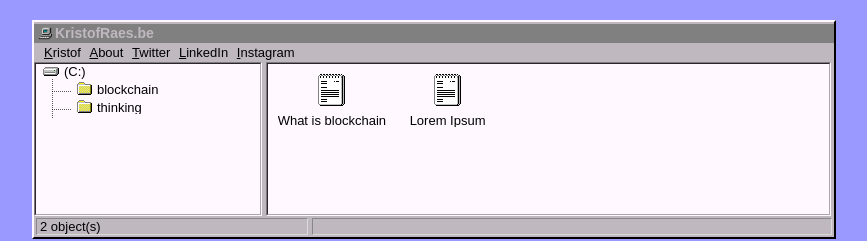
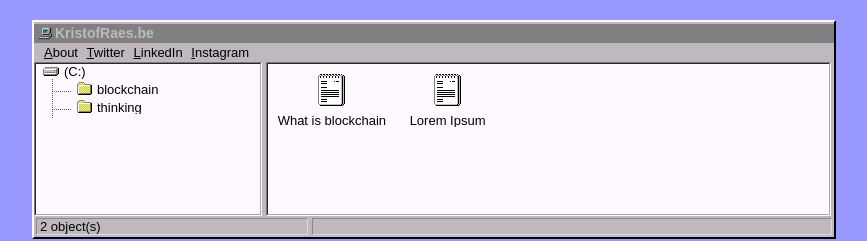
Before and after one commit to kristofraes/kraes, a Jekyll site: the page built from _posts/2017-08-31-lorem-ipsum.md, in a window 1280 px wide. Shown: the top 241 px of the page, without its empty margins (206-1073 px from the left). Built offline with Jekyll 4.4.1, drawn with Linux system fonts in a browser that asks for light colours.

Commit message:
Update topbar.html

```diff
--- a/_includes/topbar.html
+++ b/_includes/topbar.html
@@ -1,6 +1,5 @@
 <ul class="topbar">
-	<a href="/kristof"><li><u>K</u>ristof</li></a>
-	<a href="/me"><li><u>A</u>bout</li></a>
+	<a href="/kristof"><li><u>A</u>bout</li></a>
 	<a href="http://twitter.com/kristofraes/" target="_blank"><li><u>T</u>witter</li></a>
 	<a href="http://www.linkedin.com/in/kristofraes/" target="_blank"><li><u>L</u>inkedIn</li></a>
 	<a href="http://www.instagram.com/kristofraes.be/" target="_blank"><li><u>I</u>nstagram</li></a>
```
